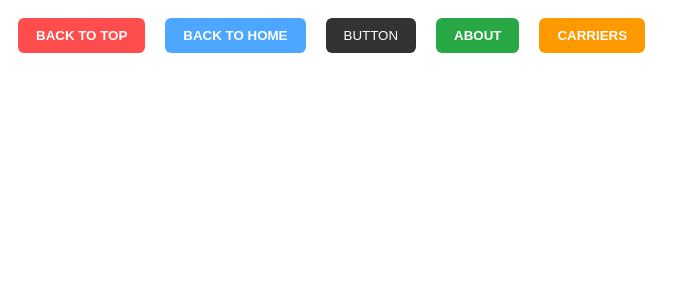
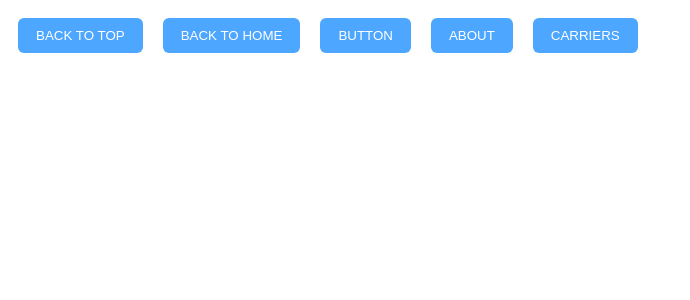
Before and after one commit to karanjoshi-kj/REACT, a React (Vite) app in the folder demo/: page / in a window 1280 px wide. Shown: the top 300 px of the page, without its empty margins (0-690 px from the left). Built offline with nearby package versions, Linux system fonts and the light colour scheme.

Commit message:
QUESTION PRATICE ON FUNCTIONAL & DEFAULT COMPONENTS IN REACT

```diff
--- a/demo/src/components/question/Button.module.css
+++ b/demo/src/components/question/Button.module.css
@@ -1,59 +1,29 @@
-.backtotop{
-  padding: 10px 18px;
-  margin: 10px;
+
+.backtotop {
   background-color: #ff4d4d;
-  color: white;
-  border: none;
-  border-radius: 6px;
-  cursor: pointer;
-  font-weight: bold;
 }
 
+.backtohome {
+  background-color: #4da6ff;
+}
 
-.backtohome{
+.button {
+  background-color: #333;
+}
+
+.about {
+  background-color: #28a745;
+}
+
+.carriers {
+  background-color: #ff9900;
+}
+
+.globalbtn {
   padding: 10px 18px;
   margin: 10px;
   background-color: #4da6ff;
   color: white;
   border: none;
   border-radius: 6px;
-  cursor: pointer;
-  font-weight: bold;
 }
-
-
-.button{
-  padding: 10px 18px;
-  margin: 10px;
-  background-color: #333;
-  color: white;
-  border: none;
-  border-radius: 6px;
-  cursor: pointer;
-}
-
-
-
-.about{
-  padding: 10px 18px;
-  margin: 10px;
-  background-color: #28a745;
-  color: white;
-  border: none;
-  border-radius: 6px;
-  cursor: pointer;
-  font-weight: bold;
-}
-
-
-
-.carriers{
-  padding: 10px 18px;
-  margin: 10px;
-  background-color: #ff9900;
-  color: white;
-  border: none;
-  border-radius: 6px;
-  cursor: pointer;
-  font-weight: bold;
-}
--- a/demo/src/components/question/Functional.jsx
+++ b/demo/src/components/question/Functional.jsx
@@ -2,26 +2,26 @@ import obj from "../question/Button.module.css"
 
 export function Backtotop(){
     return(
-        <button onClick='#' className={obj.backtotop}>BACK TO TOP</button>
+        <button onClick='#' className={`${obj.backtotop} ${obj.globalbtn}`}>BACK TO TOP</button>
     )
 }
 export function Backtohome(){
     return(
-        <button onClick='#' className={obj.backtohome}>BACK TO HOME</button>
+        <button onClick='#' className={`${obj.backtohome} ${obj.globalbtn}`}>BACK TO HOME</button>
     )
 }
 export function Button(){
     return(
-        <button onClick='#' className={obj.button}>BUTTON</button>
+        <button onClick='#' className={`${obj.button} ${obj.globalbtn}`}>BUTTON</button>
     )
 }
 export function About(){
     return(
-        <button onClick='#' className={obj.about}>ABOUT</button>
+        <button onClick='#' className={`${obj.about} ${obj.globalbtn}`}>ABOUT</button>
     )
 }
 export function Carriers(){
     return(
-        <button onClick='#' className={obj.carriers}>CARRIERS</button>
+        <button onClick='#' className={`${obj.carriers} ${obj.globalbtn}`}>CARRIERS</button>
     )
 }
```
